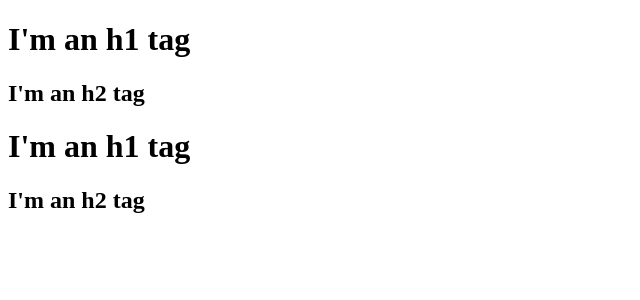
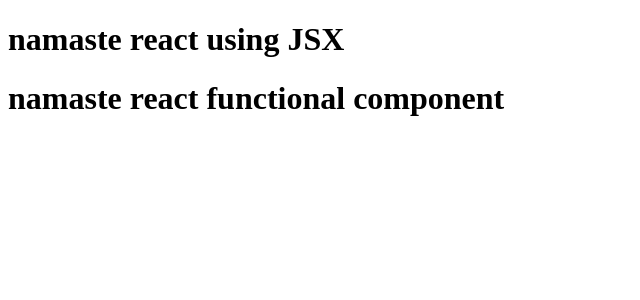
Before and after one commit to akay39/namaste-react, a React (Vite) app: page / in a window 1280 px wide. Shown: the top 300 px of the page, without its empty margins (0-640 px from the left). Built offline with nearby package versions, Linux system fonts and the light colour scheme.

Commit message:
laying the foundation with jsx and functional components.

```diff
--- a/App.js
+++ b/App.js
@@ -1,23 +1,46 @@
 import React from "react";
 import ReactDOM from "react-dom/client";
 
-const parent = React.createElement(
-  "div",
-  { id: "parent" },
-  [
-    React.createElement("div", {id:"child"},[
-        React.createElement("h1",{},"I'm an h1 tag"),
-        React.createElement("h2",{},"I'm an h2 tag"),
-    ]),
-    React.createElement("div", {id:"child2"},[
-        React.createElement("h1",{},"I'm an h1 tag"),
-        React.createElement("h2",{},"I'm an h2 tag"),
-    ]),
+//React Element: is an object
+//when rendered to the dom then it becomes html element.
 
-  ]
-);
-console.log(parent);
+//JSX - not HTML in JS, HTML/XML likes syntax
+// parcel manages babel to transpiles JSX code and return the code that js engine understands.
+// JSX with the help of babel converte to react.createElement after that js object and then finally html.
+// we wont be using react.createElement from now.
 
+//react element:line-15
+const jsxHeading = <h1>Namaste React using React jsx.</h1>;
+
+console.log(jsxHeading);
 const root = ReactDOM.createRoot(document.getElementById("root"));
 
-root.render(parent);
+//root.render(jsxHeading);
+
+// React component:
+//1. class based component- old way
+//2. functional based component - new way of writing code
+// its a nomral js function which returns some JSX code/react elements.
+
+const elem = <span>element react.</span>;
+
+const title = (
+  <h1 className="head">
+     namaste react using JSX
+  </h1>
+);
+
+const Headingcomponent = () => {
+  return (
+    <div id="container">
+      {title}
+      <h1>namaste react functional component</h1>
+    </div>
+  );
+};
+
+root.render(<Headingcomponent />);
+
+// we can write any js inside {} of JSX.
+//injecting reactElement inside the component by just using {name of the element inside curly braces.}
+// we can inject any react element, component in element and component.
--- a/index.html
+++ b/index.html
@@ -8,7 +8,7 @@
   </head>
   <body>
     <div id="root">
-      <h1>akshay is here.</h1>
+      <h1>Not rendered</h1>
       <!-- <h1>Hello World!</h1> -->
 
       <!-- way to write code in JS. -->
--- a/package.json
+++ b/package.json
@@ -3,6 +3,8 @@
   "version": "1.0.0",
   "description": "this is react",
   "scripts": {
+    "start": "parcel index.html",
+    "build": "parcel build index.html",
     "test": "jest"
   },
   "repository": {
```
